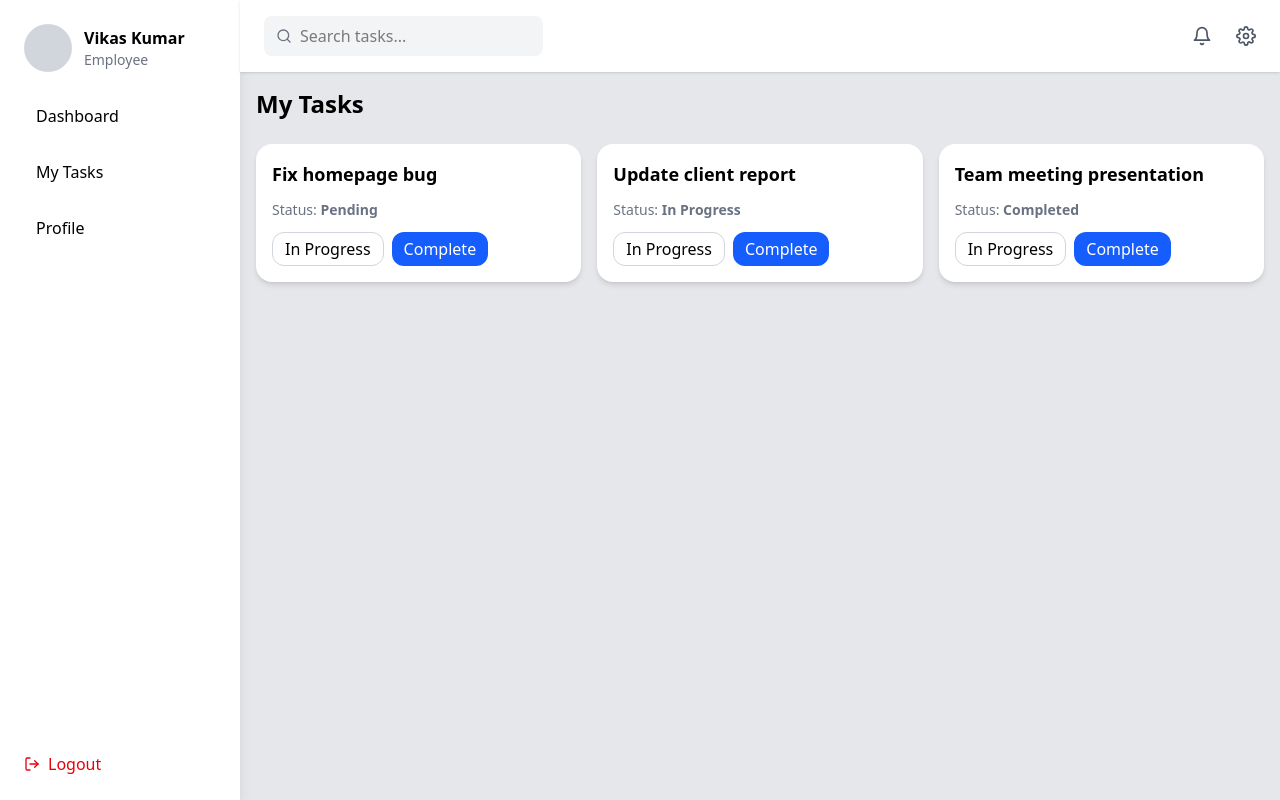
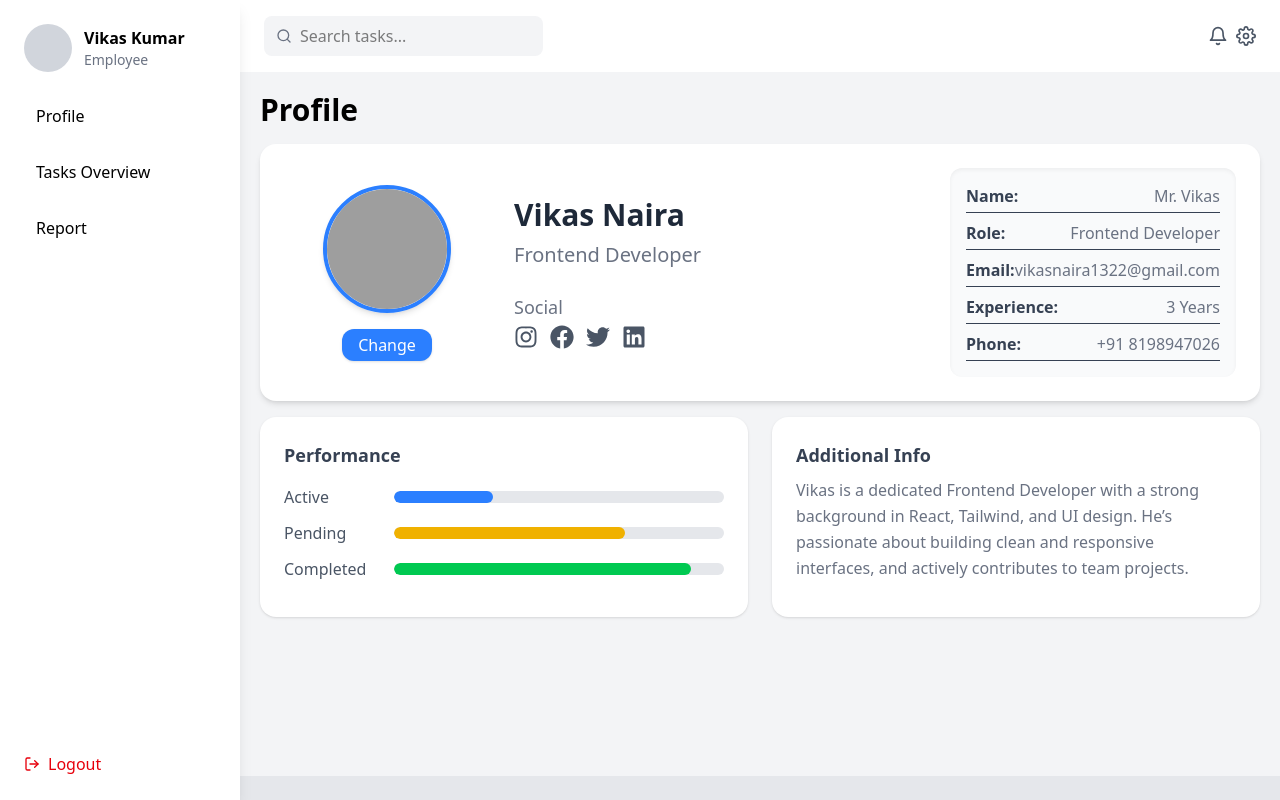
Before and after one commit to vikasnaira/Task-manager, a React (Vite) app: page /client in a window 1280 px wide. Built offline with nearby package versions, Linux system fonts and the light colour scheme; grey boxes are pictures that could not be loaded.

Commit message:
add the more features in the employee dashboard like profile section and report section

```diff
--- a/src/Components/Dashboard/Client.jsx
+++ b/src/Components/Dashboard/Client.jsx
@@ -2,24 +2,32 @@ import { useState } from "react";
 import { FiLogOut, FiSettings, FiBell, FiSearch } from "react-icons/fi";
 import { useNavigate } from "react-router-dom";
 import TasksList from "../Others/TasksList";
+import { useClick } from "../../context/ClickContext";
+import Profile from "../Others/Profile";
+import Report from "../Others/Report";
+import { CiMenuFries } from "react-icons/ci";
 
 const EmployeeDashboard = () => {
-    const navigate = useNavigate();
+  const navigate = useNavigate();
+  const { click, setClick } = useClick(null);
+  const [isSidebarOpen, setIsSidebarOpen] = useState(false); // 👈 NEW STATE
 
-  const logout = ()=>{
-    navigate('/login')
-  }
+  const logout = () => {
+    navigate("/login");
+  };
 
-  const updateStatus = (id, newStatus) => {
-    setTasks(tasks.map(task =>
-      task.id === id ? { ...task, status: newStatus } : task
-    ));
+  const toggleSidebar = () => {
+    setIsSidebarOpen(!isSidebarOpen);
   };
 
   return (
-    <div className="flex max-w-screen h-screen overflow-scroll  bg-gray-200 ">
+    <div className="flex max-w-screen h-screen overflow-hidden bg-gray-200 relative">
       {/* Sidebar */}
-      <div className="w-60 bg-white shadow-lg md:flex flex-col p-6 hidden ">
+      <div
+        className={`fixed md:static top-0 left-0 h-full w-60 bg-white shadow-lg flex-col p-6
+        transform transition-transform duration-300 z-50
+        ${isSidebarOpen ? "translate-x-0" : "-translate-x-full"} md:translate-x-0 md:flex`}
+      >
         <div className="flex items-center gap-3 mb-6">
           <div className="w-12 h-12 rounded-full bg-gray-300" />
           <div>
@@ -29,29 +37,62 @@ const EmployeeDashboard = () => {
         </div>
 
         <div className="flex flex-col gap-4 flex-1">
-          <button className="text-left px-3 py-2 rounded-lg hover:bg-gray-200">
-            Dashboard
+          <button
+            className="text-left px-3 py-2 rounded-lg hover:bg-gray-200"
+            onClick={() => {
+              setClick(1);
+              setIsSidebarOpen(false); // close on click
+            }}
+          >
+            Profile
           </button>
-          <button className="text-left px-3 py-2 rounded-lg hover:bg-gray-200">
-            My Tasks
+          <button
+            className="text-left px-3 py-2 rounded-lg hover:bg-gray-200"
+            onClick={() => {
+              setClick(2);
+              setIsSidebarOpen(false);
+            }}
+          >
+            Tasks Overview
           </button>
-          <button className="text-left px-3 py-2 rounded-lg hover:bg-gray-200">
-            Profile
+          <button
+            className="text-left px-3 py-2 rounded-lg hover:bg-gray-200"
+            onClick={() => {
+              setClick(3);
+              setIsSidebarOpen(false);
+            }}
+          >
+            Report
           </button>
         </div>
 
-        <button className="mt-auto flex items-center gap-2 text-red-600 hover:text-red-800"
-         onClick={logout}>
+        <button
+          className="mt-auto flex items-center gap-2 text-red-600 hover:text-red-800"
+          onClick={logout}
+        >
           <FiLogOut /> Logout
         </button>
       </div>
 
+      {/* Overlay for mobile */}
+      {isSidebarOpen && (
+        <div
+          className="fixed inset-0 bg-black/30 z-40 md:hidden"
+          onClick={() => setIsSidebarOpen(false)}
+        ></div>
+      )}
+
       {/* Main Area */}
-      <div className="flex-1 flex flex-col">
+      <div className="flex-1 flex flex-col overflow-hidden">
         {/* Navbar */}
-
-        <nav className="flex items-center justify-between w-screen shadow px-6 py-4 md:w-full bg-white">
-          <div className="flex items-center gap-2 bg-gray-100 px-3 py-2 rounded-lg">
+        <nav className="flex md:items-center gap-2 md:justify-between w-full shadow md:px-6 px-2  py-4 bg-white">
+          <div
+            className="md:hidden text-2xl cursor-pointer"
+            onClick={toggleSidebar}
+          >
+            <CiMenuFries />
+          </div>
+          <div className="flex items-center gap-2 bg-gray-100 md:px-3 px-1 py-2 rounded-lg">
             <FiSearch className="text-gray-500" />
             <input
               type="text"
@@ -59,12 +100,17 @@ const EmployeeDashboard = () => {
               className="bg-transparent outline-none"
             />
           </div>
-          <div className="flex items-center md:gap-6 gap-2 text-gray-600">
+          <div className="flex items-center gap-2 text-gray-600">
             <FiBell className="text-xl cursor-pointer hover:text-black" />
             <FiSettings className="text-xl cursor-pointer hover:text-black" />
           </div>
         </nav>
-        <TasksList/>
+
+        <div className="flex-1 overflow-scroll">
+          {click === 1 && <Profile />}
+          {click === 2 && <TasksList />}
+          {click === 3 && <Report />}
+        </div>
       </div>
     </div>
   );
--- a/src/Components/Others/EmployeesLIst.jsx
+++ b/src/Components/Others/EmployeesLIst.jsx
@@ -3,7 +3,7 @@
   import { getLocalStorage, setLocalStorage } from "../utils/LocalStorage";
   import { Plus } from 'lucide-react'
   import { useClick } from '../../context/ClickContext';
-import AddEmp from './AddEmp';
+  import AddEmp from './AddEmp';
 
   setLocalStorage();
   const data = getLocalStorage();
--- a/src/Components/Others/Navbar.jsx
+++ b/src/Components/Others/Navbar.jsx
@@ -7,7 +7,7 @@ const Navbar = () => {
   const { click, setClick } = useClick();
 
   return (
-    <header className="flex flex-wrap md:flex-nowrap justify-between items-center bg-white p-4 shadow gap-3">
+    <header className="flex flex-wrap md:flex-nowrap justify-between items-center p-4 shadow gap-3">
       {/* Left: Search */}
       <div className="flex items-center gap-2 w-full md:w-auto">
         <Search className="text-gray-500 hidden sm:block" />
@@ -19,7 +19,7 @@ const Navbar = () => {
       </div>
 
       {/* Right: Buttons */}
-      <div className="flex items-center gap-3 w-full md:w-auto justify-between md:justify-end">
+      <div className="flex items-center gap-3 w-full md:w-auto  justify-between md:justify-end">
         <button
           className="bg-blue-500 text-white px-3 py-2 rounded-3xl flex items-center gap-2 text-sm sm:text-base whitespace-nowrap"
           onClick={() => setClick(4)}
--- /dev/null
+++ b/src/Components/Others/Profile.jsx
@@ -0,0 +1,106 @@
+import React from "react";
+import { FaInstagram, FaFacebook, FaTwitter, FaLinkedin } from "react-icons/fa";
+
+const Profile = () => {
+  return (
+    <div className="bg-gray-100 flex flex-col gap-4 p-5 h-[88vh]">
+      <h1 className="font-bold text-3xl  sticky top-0 bg-gray-100 z-10">
+        Profile
+      </h1>
+
+      {/* Profile Card */}
+      <div className="bg-white shadow-md w-full flex flex-col md:flex-row items-center justify-between rounded-2xl p-6 gap-6">
+        {/* Left Section - Profile Pic */}
+        <div className="flex flex-col items-center md:w-1/4 gap-4">
+          <img
+            src="https://i.pravatar.cc/150?img=3"
+            alt="profile"
+            className="rounded-full w-32 h-32 border-4 border-blue-500 shadow-md"
+          />
+          <button className="bg-blue-500 py-1 px-4 shadow rounded-xl text-white hover:bg-blue-600 transition">
+            Change
+          </button>
+        </div>
+
+        {/* Middle Section - Info */}
+        <div className="flex flex-col md:w-1/2 gap-2">
+          <h1 className="text-3xl font-semibold text-gray-800">Vikas Naira</h1>
+          <p className="text-xl text-gray-500">Frontend Developer</p>
+
+          <div className="mt-4">
+            <p className="text-gray-500 text-lg mb-1">Social</p>
+            <div className="flex gap-3 text-2xl text-gray-600">
+              <button className="hover:text-pink-500">
+                <FaInstagram />
+              </button>
+              <button className="hover:text-blue-600">
+                <FaFacebook />
+              </button>
+              <button className="hover:text-sky-500">
+                <FaTwitter />
+              </button>
+              <button className="hover:text-blue-700">
+                <FaLinkedin />
+              </button>
+            </div>
+          </div>
+        </div>
+
+        {/* for Details */}
+        <div className="flex flex-col gap-2 text-gray-700 md:w-1/3 bg-gray-50 rounded-xl p-4 shadow-inner">
+          {[
+            { label: "Name", value: "Mr. Vikas" },
+            { label: "Role", value: "Frontend Developer" },
+            { label: "Email", value: "vikasnaira1322@gmail.com" },
+            { label: "Experience", value: "3 Years" },
+            { label: "Phone", value: "+91 8198947026" },
+          ].map((item, i) => (
+            <div key={i} className="flex justify-between border-b pb-1">
+              <span className="font-semibold">{item.label}:</span>
+              <span className="text-gray-500">{item.value}</span>
+            </div>
+          ))}
+        </div>
+      </div>
+
+      {/* Performance Section */}
+      <div className="flex flex-col md:flex-row gap-6">
+        <div className="bg-white shadow rounded-2xl p-6 w-full md:w-1/2">
+          <h2 className="text-gray-700 font-semibold text-lg mb-4">
+            Performance
+          </h2>
+          {[
+            { label: "Active", value: 0.3, color: "bg-blue-500" },
+            { label: "Pending", value: 0.7, color: "bg-yellow-500" },
+            { label: "Completed", value: 0.9, color: "bg-green-500" },
+          ].map((item, i) => (
+            <div key={i} className="flex items-center justify-between mb-3">
+              <span className="w-1/4 text-gray-600">{item.label}</span>
+              <div className="w-3/4 bg-gray-200 rounded-full h-3 overflow-hidden">
+                <div
+                  className={`${item.color} h-full rounded-full transition-all`}
+                  style={{ width: `${item.value * 100}%` }}
+                ></div>
+              </div>
+            </div>
+          ))}
+        </div>
+
+        {/* Additional Info */}
+        <div className="bg-white shadow rounded-2xl p-6 w-full md:w-1/2">
+          <h2 className="text-gray-700 font-semibold text-lg mb-2">
+            Additional Info
+          </h2>
+          <p className="text-gray-500 leading-relaxed">
+            Vikas is a dedicated Frontend Developer with a strong background in
+            React, Tailwind, and UI design. He’s passionate about building clean
+            and responsive interfaces, and actively contributes to team
+            projects.
+          </p>
+        </div>
+      </div>
+    </div>
+  );
+};
+
+export default Profile;
--- /dev/null
+++ b/src/Components/Others/Report.jsx
@@ -0,0 +1,97 @@
+import React, { useState } from "react";
+
+const ReportSection = () => {
+  const [task, setTask] = useState("");
+  const [report, setReport] = useState("");
+  const [help, setHelp] = useState(false);
+  const [reportsList, setReportsList] = useState([]);
+
+  const handleSubmit = (e) => {
+    e.preventDefault();
+    if (!task || !report) return alert("Please fill all fields");
+
+    const newReport = {
+      id: Date.now(),
+      task,
+      report,
+      help,
+      date: new Date().toLocaleString(),
+    };
+
+    setReportsList([newReport, ...reportsList]);
+    setTask("");
+    setReport("");
+    setHelp(false);
+    alert("Report submitted successfully!");
+  };
+
+  return (
+    <div className="p-6 flex flex-col gap-6 bg-gray-100 min-h-screen">
+      <h1 className="text-3xl font-bold">Submit Task Report</h1>
+
+      {/* Report Form */}
+      <form
+        className="bg-white p-6 rounded-2xl shadow flex flex-col gap-4"
+        onSubmit={handleSubmit}
+      >
+        <label className="font-semibold">Select Task:</label>
+        <select
+          value={task}
+          onChange={(e) => setTask(e.target.value)}
+          className="border p-2 rounded-lg"
+        >
+          <option value="">-- Select Task --</option>
+          <option value="Task 1">Task 1</option>
+          <option value="Task 2">Task 2</option>
+          <option value="Task 3">Task 3</option>
+        </select>
+
+        <label className="font-semibold">Report Details:</label>
+        <textarea
+          value={report}
+          onChange={(e) => setReport(e.target.value)}
+          rows={4}
+          className="border p-2 rounded-lg"
+          placeholder="Write your report or issues here..."
+        />
+
+        <div className="flex items-center gap-2">
+          <input
+            type="checkbox"
+            checked={help}
+            onChange={(e) => setHelp(e.target.checked)}
+          />
+          <label className="font-semibold">Need Help / Urgent</label>
+        </div>
+
+        <button
+          type="submit"
+          className="bg-blue-500 text-white py-2 px-4 rounded-lg hover:bg-blue-600 transition"
+        >
+          Submit Report
+        </button>
+      </form>
+
+      {/* Previous Reports */}
+      <div className="flex flex-col gap-4">
+        <h2 className="text-2xl font-semibold">Previous Reports</h2>
+        {reportsList.length === 0 && <p className="text-gray-500">No reports submitted yet.</p>}
+        {reportsList.map((r) => (
+          <div
+            key={r.id}
+            className="bg-white p-4 rounded-xl shadow flex flex-col gap-2"
+          >
+            <div className="flex justify-between text-gray-600">
+              <span>Task: {r.task}</span>
+              <span>{r.date}</span>
+            </div>
+            <p>{r.report}</p>
+            {r.help && <p className="text-red-500 font-semibold">⚠ Needs Help</p>}
+          </div>
+        ))}
+      </div>
+    </div>
+  );
+};
+
+export default ReportSection;
--- a/src/Components/Others/TasksList.jsx
+++ b/src/Components/Others/TasksList.jsx
@@ -14,7 +14,7 @@ const TasksList = () => {
     <div>
        {/* Task List */}
         <div className="task card w-full  p-4">
-          <h1 className="text-2xl font-bold mb-6">My Tasks</h1>
+          <h1 className="text-2xl font-bold mb-6">Tasks Overview</h1>
 
           <div className="grid md:grid-cols-2 lg:grid-cols-3 gap-4">
             {tasks.map(task => (
@@ -29,13 +29,11 @@ const TasksList = () => {
 
                 <div className="flex gap-2 mt-auto">
                   <button
-                    onClick={() => updateStatus(task.id, "In Progress")}
                     className="px-3 py-1 rounded-xl border border-gray-300 hover:bg-gray-200"
                   >
                     In Progress
                   </button>
                   <button
-                    onClick={() => updateStatus(task.id, "Completed")}
                     className="px-3 py-1 rounded-xl bg-blue-600 text-white hover:bg-blue-700"
                   >
                     Complete
```
Also changed, not shown: src/index.css (+24 -0 lines).
